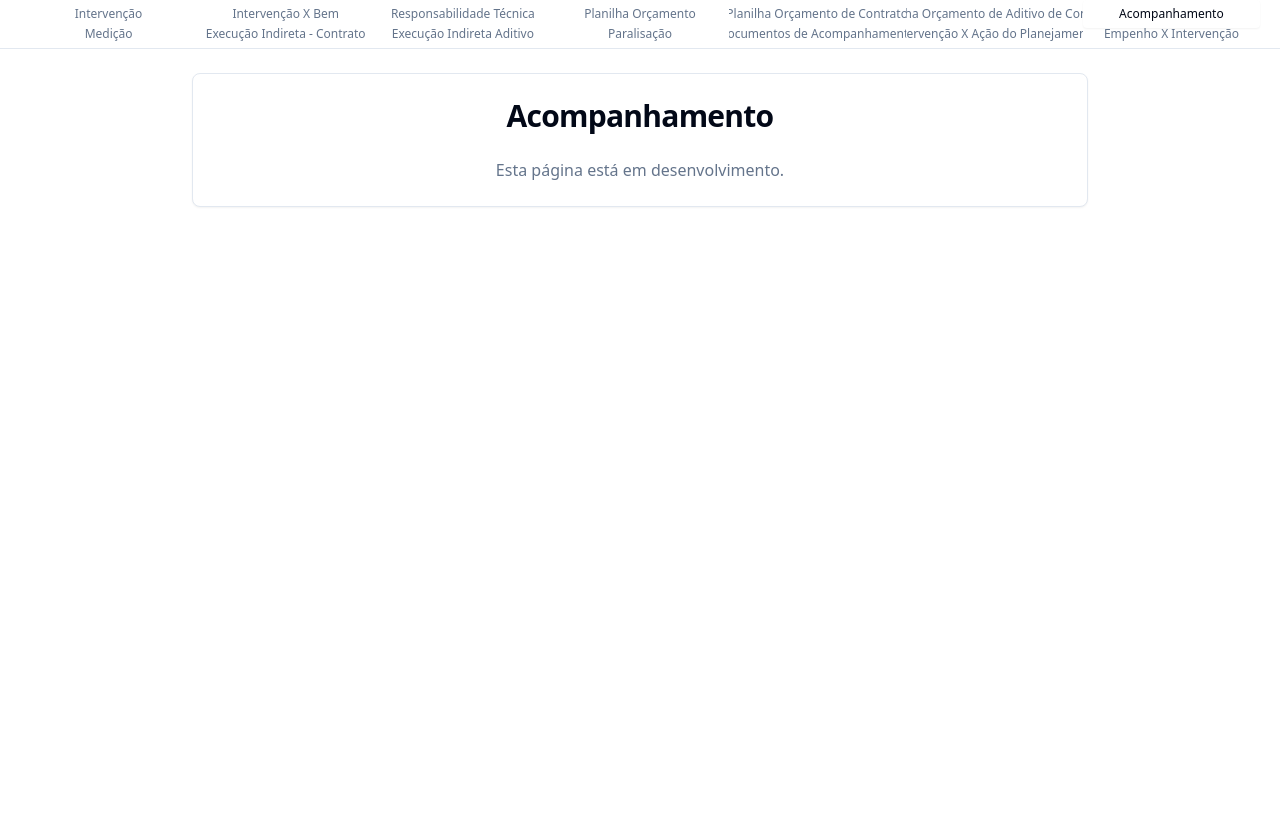
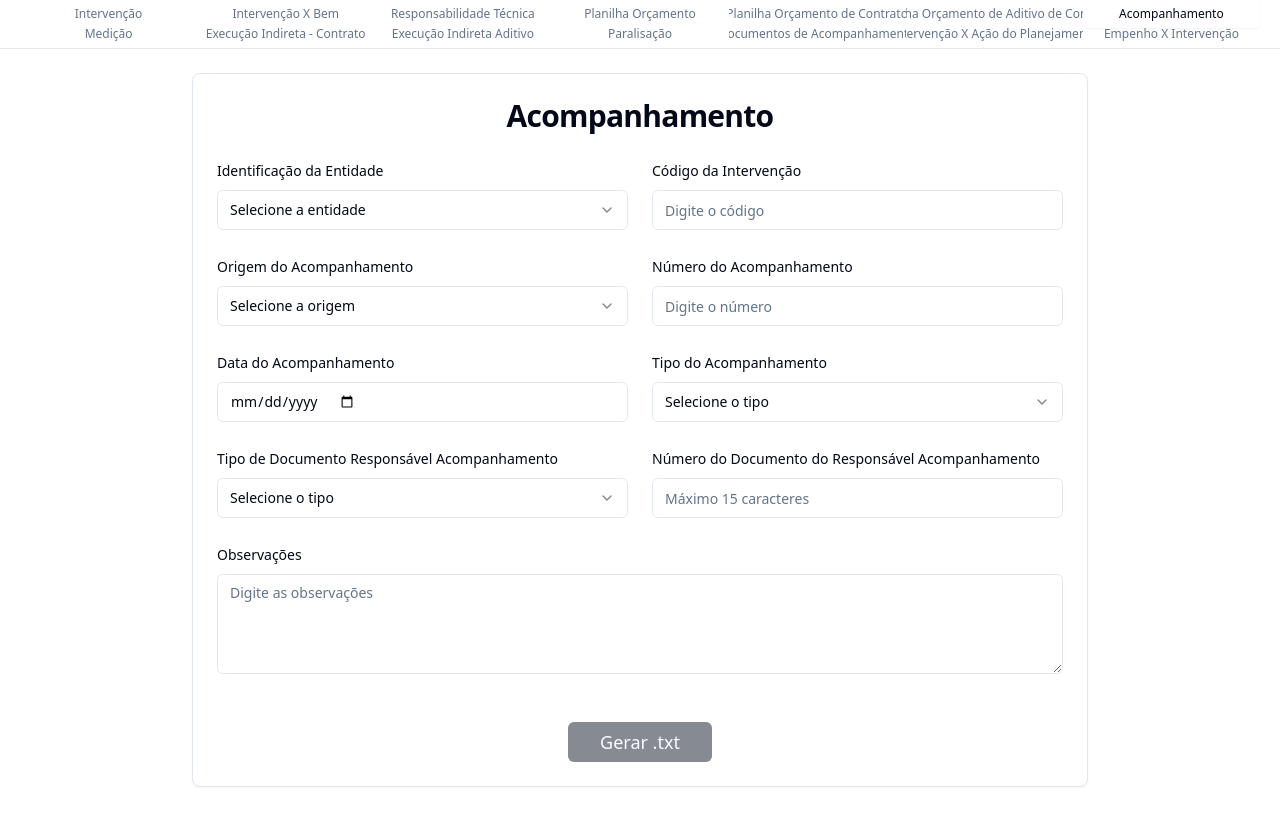
Before and after one commit to ThiagoMarcinko/sim-am-op-txt-56, a React (Vite) app: page /acompanhamento in a window 1280 px wide. Shown: the top 826 px of the page. Built offline with nearby package versions, Linux system fonts and the light colour scheme.

Commit message:
feat: Implement Acompanhamento page
Added the Acompanhamento page with the specified fields, dropdowns, and text area. Implemented the "Gerar .txt" button to generate and download the Acompanhamento.txt file.

```diff
--- a/src/pages/Acompanhamento.tsx
+++ b/src/pages/Acompanhamento.tsx
@@ -1,17 +1,219 @@
 
-import React from 'react';
+import React, { useState } from 'react';
+import { Button } from '@/components/ui/button';
+import { Input } from '@/components/ui/input';
+import { Label } from '@/components/ui/label';
+import { Select, SelectContent, SelectItem, SelectTrigger, SelectValue } from '@/components/ui/select';
+import { Textarea } from '@/components/ui/textarea';
 import { Card, CardContent, CardHeader, CardTitle } from '@/components/ui/card';
 
+interface FormData {
+  idPessoa: string;
+  cdIntervencao: string;
+  idOrigemAcompanhamento: string;
+  nrAcompanhamento: string;
+  dtAcompanhamento: string;
+  idTipoAcompanhamento: string;
+  tpDocumentoResponsavelAcompanhamento: string;
+  nrDocumentoResponsavelAcompanhamento: string;
+  dsObservacao: string;
+}
+
 const Acompanhamento = () => {
+  const [formData, setFormData] = useState<FormData>({
+    idPessoa: '',
+    cdIntervencao: '',
+    idOrigemAcompanhamento: '',
+    nrAcompanhamento: '',
+    dtAcompanhamento: '',
+    idTipoAcompanhamento: '',
+    tpDocumentoResponsavelAcompanhamento: '',
+    nrDocumentoResponsavelAcompanhamento: '',
+    dsObservacao: '',
+  });
+
+  const isFormValid = () => {
+    return Object.values(formData).every(value => value !== '');
+  };
+
+  const generateTxtFile = () => {
+    const txtContent = [
+      formData.idPessoa,
+      formData.cdIntervencao,
+      formData.idOrigemAcompanhamento,
+      formData.nrAcompanhamento,
+      formData.dtAcompanhamento,
+      formData.idTipoAcompanhamento,
+      formData.tpDocumentoResponsavelAcompanhamento,
+      formData.nrDocumentoResponsavelAcompanhamento,
+      formData.dsObservacao
+    ].join('|') + '|';
+
+    const blob = new Blob([txtContent], { type: 'text/plain' });
+    const url = URL.createObjectURL(blob);
+    const a = document.createElement('a');
+    a.href = url;
+    a.download = 'Acompanhamento.txt';
+    document.body.appendChild(a);
+    a.click();
+    document.body.removeChild(a);
+    URL.revokeObjectURL(url);
+  };
+
+  const updateFormData = (field: keyof FormData, value: string) => {
+    setFormData(prev => ({
+      ...prev,
+      [field]: value
+    }));
+  };
+
   return (
-    <div className="min-h-screen bg-background p-6">
+    <div className="p-6">
       <div className="max-w-4xl mx-auto">
         <Card>
           <CardHeader>
             <CardTitle className="text-3xl font-bold text-center">Acompanhamento</CardTitle>
           </CardHeader>
-          <CardContent>
-            <p className="text-center text-muted-foreground">Esta página está em desenvolvimento.</p>
+          <CardContent className="space-y-6">
+            <div className="grid grid-cols-1 md:grid-cols-2 gap-6">
+              {/* 1. Identificação da Entidade */}
+              <div className="space-y-2">
+                <Label htmlFor="idPessoa">Identificação da Entidade</Label>
+                <Select value={formData.idPessoa} onValueChange={(value) => updateFormData('idPessoa', value)}>
+                  <SelectTrigger>
+                    <SelectValue placeholder="Selecione a entidade" />
+                  </SelectTrigger>
+                  <SelectContent>
+                    <SelectItem value="12377">Mangueirinha</SelectItem>
+                    <SelectItem value="12203">Bandeirantes</SelectItem>
+                  </SelectContent>
+                </Select>
+              </div>
+
+              {/* 2. Código da Intervenção */}
+              <div className="space-y-2">
+                <Label htmlFor="cdIntervencao">Código da Intervenção</Label>
+                <Input
+                  id="cdIntervencao"
+                  type="number"
+                  value={formData.cdIntervencao}
+                  onChange={(e) => updateFormData('cdIntervencao', e.target.value)}
+                  placeholder="Digite o código"
+                />
+              </div>
+
+              {/* 3. Origem do Acompanhamento */}
+              <div className="space-y-2">
+                <Label htmlFor="idOrigemAcompanhamento">Origem do Acompanhamento</Label>
+                <Select value={formData.idOrigemAcompanhamento} onValueChange={(value) => updateFormData('idOrigemAcompanhamento', value)}>
+                  <SelectTrigger>
+                    <SelectValue placeholder="Selecione a origem" />
+                  </SelectTrigger>
+                  <SelectContent>
+                    <SelectItem value="1">Jurisdicionado</SelectItem>
+                    <SelectItem value="2">TCE-PR</SelectItem>
+                    <SelectItem value="3">CREA-PR</SelectItem>
+                  </SelectContent>
+                </Select>
+              </div>
+
+              {/* 4. Número do Acompanhamento */}
+              <div className="space-y-2">
+                <Label htmlFor="nrAcompanhamento">Número do Acompanhamento</Label>
+                <Input
+                  id="nrAcompanhamento"
+                  type="number"
+                  value={formData.nrAcompanhamento}
+                  onChange={(e) => updateFormData('nrAcompanhamento', e.target.value)}
+                  placeholder="Digite o número"
+                />
+              </div>
+
+              {/* 5. Data do Acompanhamento */}
+              <div className="space-y-2">
+                <Label htmlFor="dtAcompanhamento">Data do Acompanhamento</Label>
+                <Input
+                  id="dtAcompanhamento"
+                  type="date"
+                  value={formData.dtAcompanhamento}
+                  onChange={(e) => updateFormData('dtAcompanhamento', e.target.value)}
+                />
+              </div>
+
+              {/* 6. Tipo do Acompanhamento */}
+              <div className="space-y-2">
+                <Label htmlFor="idTipoAcompanhamento">Tipo do Acompanhamento</Label>
+                <Select value={formData.idTipoAcompanhamento} onValueChange={(value) => updateFormData('idTipoAcompanhamento', value)}>
+                  <SelectTrigger>
+                    <SelectValue placeholder="Selecione o tipo" />
+                  </SelectTrigger>
+                  <SelectContent>
+                    <SelectItem value="1">Medição</SelectItem>
+                    <SelectItem value="2">Paralisação</SelectItem>
+                    <SelectItem value="3">Conclusão</SelectItem>
+                    <SelectItem value="4">Cancelamento de Intervenção</SelectItem>
+                    <SelectItem value="5">Cadastro Indevido</SelectItem>
+                  </SelectContent>
+                </Select>
+              </div>
+
+              {/* 7. Tipo de Documento Responsável Acompanhamento */}
+              <div className="space-y-2">
+                <Label htmlFor="tpDocumentoResponsavelAcompanhamento">Tipo de Documento Responsável Acompanhamento</Label>
+                <Select value={formData.tpDocumentoResponsavelAcompanhamento} onValueChange={(value) => updateFormData('tpDocumentoResponsavelAcompanhamento', value)}>
+                  <SelectTrigger>
+                    <SelectValue placeholder="Selecione o tipo" />
+                  </SelectTrigger>
+                  <SelectContent>
+                    <SelectItem value="1">RG</SelectItem>
+                    <SelectItem value="2">CPF</SelectItem>
+                    <SelectItem value="3">CNPJ</SelectItem>
+                    <SelectItem value="4">OAB</SelectItem>
+                    <SelectItem value="5">CREA</SelectItem>
+                    <SelectItem value="6">CAU</SelectItem>
+                    <SelectItem value="7">CTF</SelectItem>
+                    <SelectItem value="8">CFTA</SelectItem>
+                    <SelectItem value="97">CONTR</SelectItem>
+                    <SelectItem value="98">EST</SelectItem>
+                  </SelectContent>
+                </Select>
+              </div>
+
+              {/* 8. Número do Documento do Responsável Acompanhamento */}
+              <div className="space-y-2">
+                <Label htmlFor="nrDocumentoResponsavelAcompanhamento">Número do Documento do Responsável Acompanhamento</Label>
+                <Input
+                  id="nrDocumentoResponsavelAcompanhamento"
+                  type="text"
+                  maxLength={15}
+                  value={formData.nrDocumentoResponsavelAcompanhamento}
+                  onChange={(e) => updateFormData('nrDocumentoResponsavelAcompanhamento', e.target.value)}
+                  placeholder="Máximo 15 caracteres"
+                />
+              </div>
+            </div>
+
+            {/* 9. Observações */}
+            <div className="space-y-2">
+              <Label htmlFor="dsObservacao">Observações</Label>
+              <Textarea
+                id="dsObservacao"
+                value={formData.dsObservacao}
+                onChange={(e) => updateFormData('dsObservacao', e.target.value)}
+                placeholder="Digite as observações"
+                className="min-h-[100px]"
+              />
+            </div>
+
+            <div className="flex justify-center pt-6">
+              <Button
+                onClick={generateTxtFile}
+                disabled={!isFormValid()}
+                className="px-8 py-3 text-lg"
+              >
+                Gerar .txt
+              </Button>
+            </div>
           </CardContent>
         </Card>
       </div>
```
